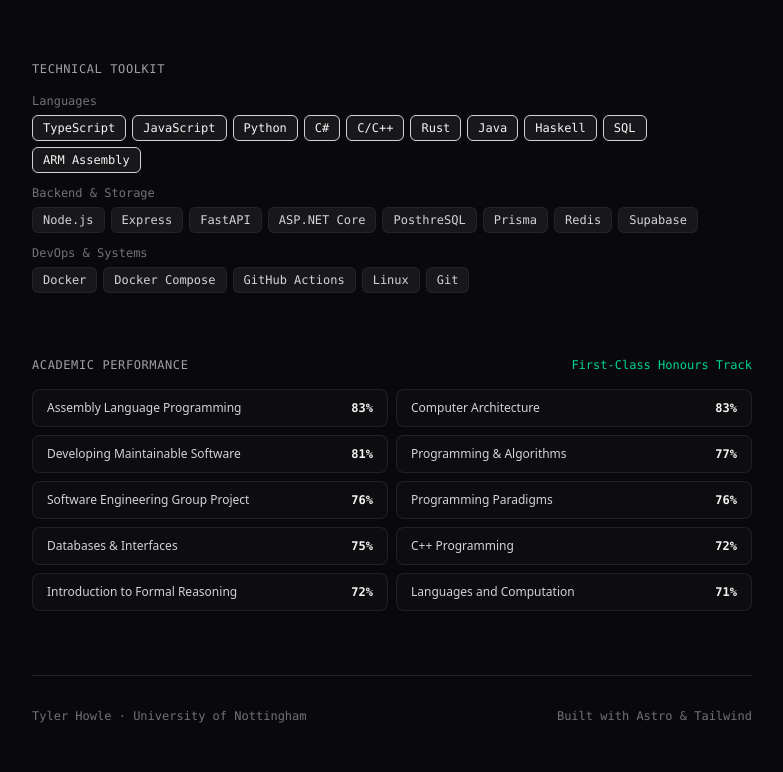
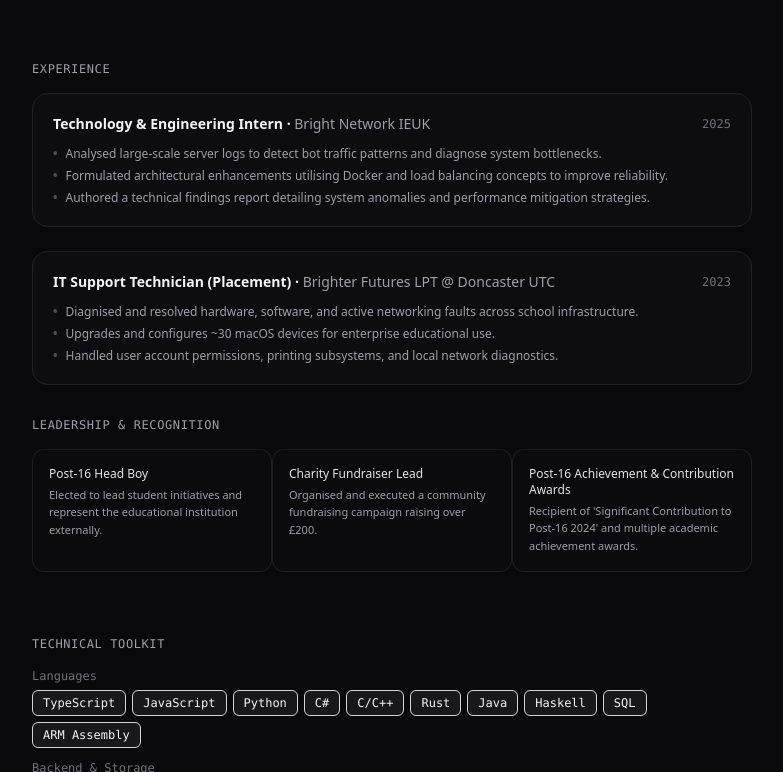
Before and after one commit to THowle06/THowle06.github.io, an Astro site: page / in a window 1280 px wide. Shown: the part 1227-1999 px from the top of the page, without its empty margins (248-1031 px from the left). Built offline with nearby package versions, Linux system fonts and the light colour scheme; Astro itself is replaced by a stand-in of ours.

Commit message:
feat: add experience and CV UI

```diff
--- /dev/null
+++ b/src/components/ExperienceTimeline.astro
@@ -0,0 +1,58 @@
+---
+import { workExperience, leadership } from "../data/portfolio";
+---
+
+<section class="space-y-8">
+  <!-- Work Experience -->
+  <div class="space-y-4">
+    <h2
+      class="text-xs uppercase tracking-wider text-zinc-400 font-mono font-medium"
+    >
+      Experience
+    </h2>
+    <div class="space-y-6">
+      {
+        workExperience.map((job) => (
+          <div class="p-5 rounded-2xl border border-zinc-800/80 bg-zinc-900/30 space-y-2">
+            <div class="flex flex-col sm:flex-row sm:items-center justify-between gap-1">
+              <h3 class="text-sm font-semibold text-zinc-100">
+                {job.role} ·{" "}
+                <span class="text-zinc-400 font-normal">{job.company}</span>
+              </h3>
+              <span class="text-xs font-mono text-zinc-500">{job.period}</span>
+            </div>
+            <ul class="space-y-1.5 pt-1">
+              {job.points.map((pt) => (
+                <li class="text-xs text-zinc-400 flex items-start gap-2">
+                  <span class="text-zinc-600 font-bold">•</span>
+                  <span>{pt}</span>
+                </li>
+              ))}
+            </ul>
+          </div>
+        ))
+      }
+    </div>
+  </div>
+
+  <!-- Leadership & Recognition -->
+  <div class="space-y-4">
+    <h2
+      class="text-xs uppercase tracking-wider text-zinc-400 font-mono font-medium"
+    >
+      Leadership & Recognition
+    </h2>
+    <div class="grid grid-cols-1 sm:grid-cols-3 gao-3">
+      {
+        leadership.map((item) => (
+          <div class="p-4 rounded-xl border border-zinc-800/70 bg-zinc-900/20 space-y-1">
+            <p class="text-xs font-medium text-zinc-200">{item.title}</p>
+            <p class="text-[11px] text-zinc-400 leading-relaxed">
+              {item.description}
+            </p>
+          </div>
+        ))
+      }
+    </div>
+  </div>
+</section>
--- a/src/components/Hero.astro
+++ b/src/components/Hero.astro
@@ -31,6 +31,14 @@ import { personalInfo } from "../data/portfolio";
       Email me
     </a>
     <a
+      href="/public/Tyler-Howle-CV.pdf"
+      target="_blank"
+      rel="noreferrer"
+      class="px-4 py-2 rounded-lg border border-zinc-800 bg-zinc-900/50 hover:bg-zinc-800 transition text-zinc-300"
+    >
+      Resume / CV ↗
+    </a>
+    <a
       href={personalInfo.links.github}
       target="_blank"
       rel="noreferrer"
--- a/src/pages/index.astro
+++ b/src/pages/index.astro
@@ -2,6 +2,7 @@
 import BaseLayout from "../layouts/BaseLayout.astro";
 import Hero from "../components/Hero.astro";
 import ProjectCard from "../components/ProjectCard.astro";
+import ExperienceTimeline from "../components/ExperienceTimeline.astro";
 import SkillsBlock from "../components/SkillsBlock.astro";
 import AcademicGrid from "../components/AcademicGrid.astro";
 import { projects } from "../data/portfolio";
@@ -22,6 +23,8 @@ import { projects } from "../data/portfolio";
       </div>
     </section>
 
+    <ExperienceTimeline />
+
     <SkillsBlock />
 
     <AcademicGrid />
```
Also changed, not shown: 1 other file.
